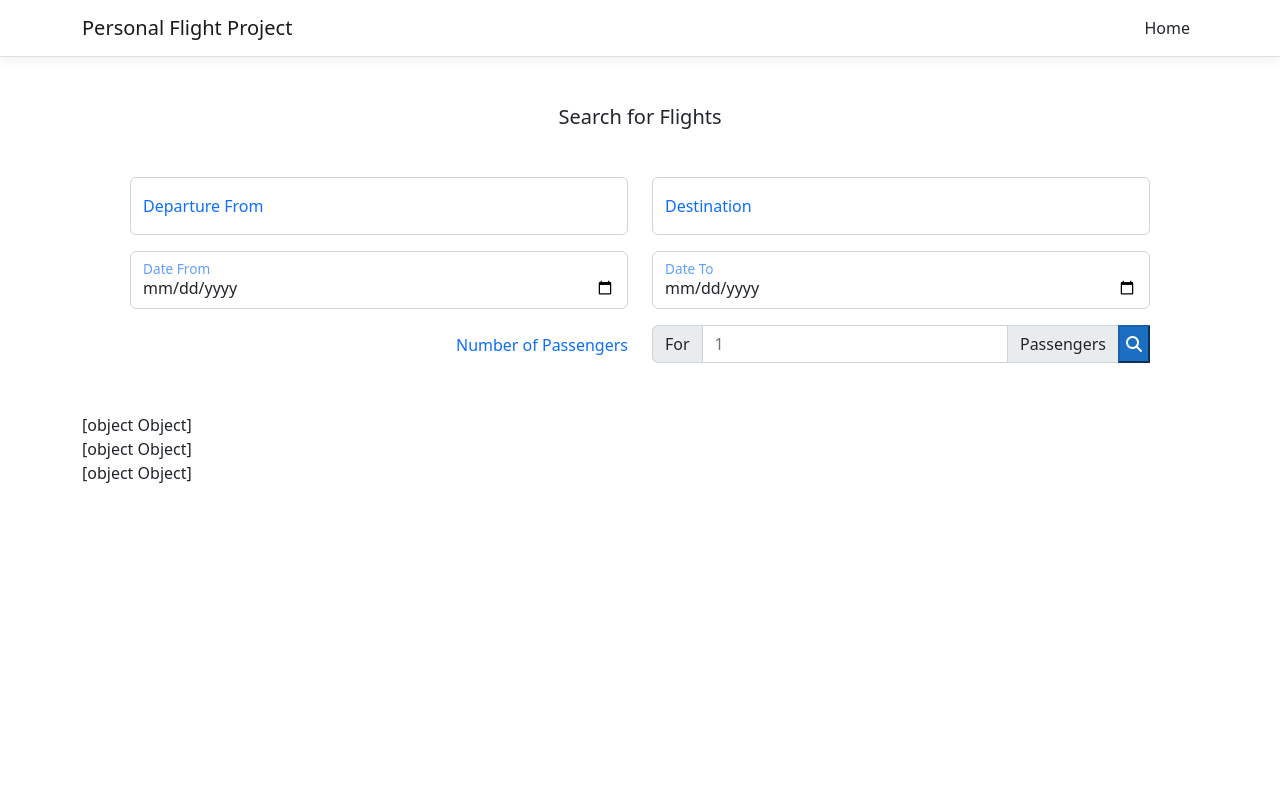
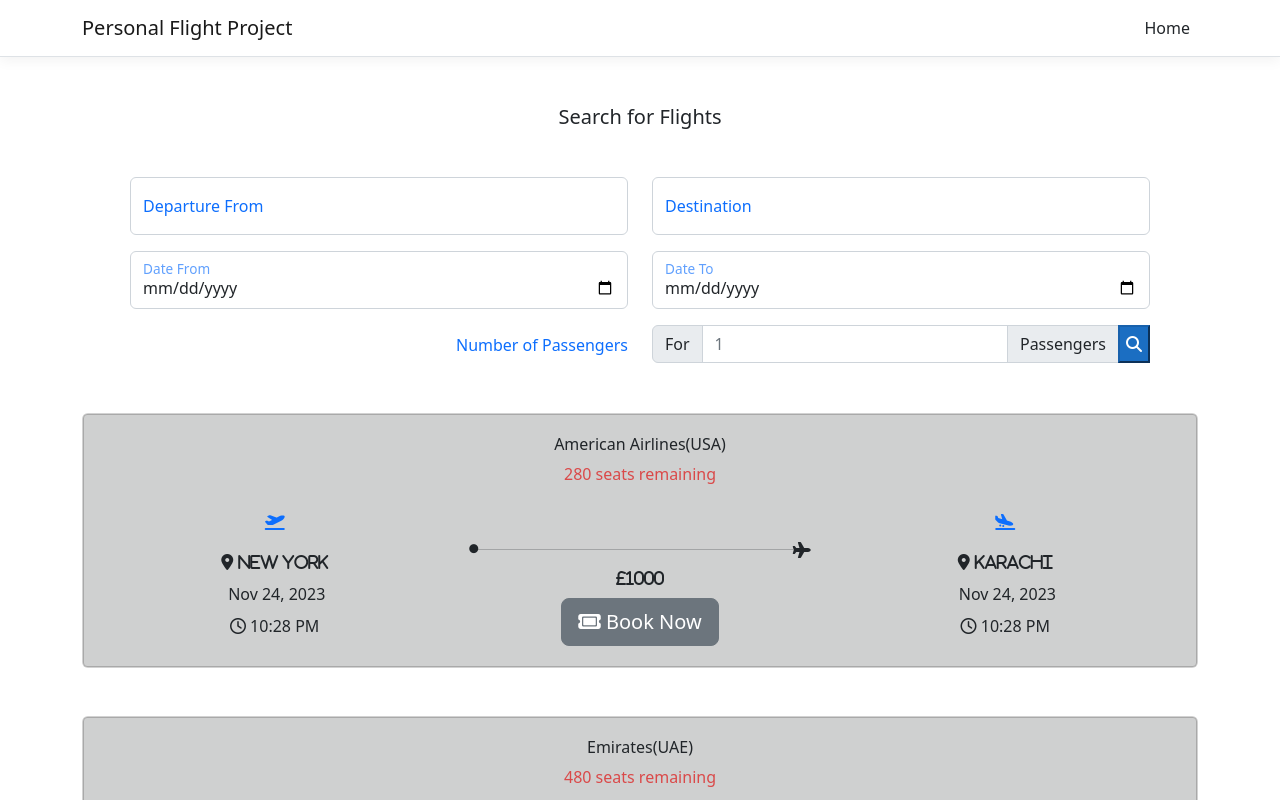
Before and after one commit to NumanM21/FlightProject-Terminated, an Angular app in the folder client/: page / in a window 1280 px wide. Shown: the top 800 px of the page. Built offline with nearby package versions, Linux system fonts and the light colour scheme.

Commit message:
Flight Displays HTML + CSS card created

```diff
--- a/client/src/app/flights-search/flights-search.component.css
+++ b/client/src/app/flights-search/flights-search.component.css
@@ -0,0 +1,34 @@
+.seats-remaining{
+  font-weight: 200;
+  color: rgb(218, 73, 73);
+}
+
+.departure-icon{
+  font-size: 30px;
+}
+
+.text-padding{
+  padding-left: 5px;
+}
+
+.flight-icon{
+  margin-top: 50px;
+  font-size: 9px;
+}
+
+.plane-icon{
+  margin-top: 48px;
+}
+
+.thin-line-hr{
+  display: block;
+  width: 100%;
+  margin-top: 55px;
+}
+
+.card-design{
+  padding: 20px;
+  background-color: rgba(116, 117, 117, 0.342);
+  border: solid 1px darkgrey;
+  border-radius: 4px;
+}
--- a/client/src/app/flights-search/flights-search.component.html
+++ b/client/src/app/flights-search/flights-search.component.html
@@ -6,7 +6,7 @@
   <div class="row">
     <div class="col">
       <div class="form-floating">
-        <input placeholder="Departure from" class="form-control"/>
+        <input placeholder="Departure from" class="form-control" />
         <label class="text-primary form-label">Departure From</label>
       </div>
     </div>
@@ -14,7 +14,7 @@
 
     <div class="col">
       <div class="form-floating">
-        <input placeholder="Destination" class="form-control"/>
+        <input placeholder="Destination" class="form-control" />
         <label class="text-primary form-label">Destination</label>
       </div>
     </div>
@@ -25,7 +25,7 @@
   <div class="row">
     <div class="col">
       <div class="form-floating">
-      <input type="date" placeholder="Date From" class="form-control"/>
+        <input type="date" placeholder="Date From" class="form-control" />
         <label class="text-primary form-label">Date From</label>
       </div>
     </div>
@@ -33,7 +33,7 @@
 
     <div class="col">
       <div class="form-floating">
-      <input type="date" placeholder="Date To" class="form-control"/>
+        <input type="date" placeholder="Date To" class="form-control" />
         <label class="text-primary form-label">Date To</label>
       </div>
     </div>
@@ -43,7 +43,7 @@
 
   <div class="row">
 
-  <div class="col text-end" >
+    <div class="col text-end">
       <label class="form-label text-primary mt-2">Number of Passengers</label>
     </div>
 
@@ -61,11 +61,94 @@
     </div>
 
   </div>
-
 </div>
 
 
 
 
 
-<div *ngFor="let flight of searchResults">{{flight}}</div>
+
+
+<div *ngFor="let flight of searchResults">
+  <!-- Card is type of css styling -->
+  <div class="card text-dark mt-5 text-center">
+    <!-- Can have header, body, foot (3 sections in card) -->
+    <div class="card-body card-design">
+      <!-- Bind flight to template using {{}} -> then access specific airline property of each object  -->
+      <h6 class="card-title">{{flight.airline}}</h6>
+      <div class="card-title seats-remaining">{{flight.numberOfSeatsAvailable}} seats remaining</div>
+
+      <!-- Create a grid div -->
+      <div class="d-grid text-center g-2">
+        <div class="row">
+          <div class="col">
+            <!-- Split the grid into row, then col, then break the col into 4 futher col -->
+
+            <div class="col m-3">
+              <i class="text-primary fas fa-plane-departure depareture-icon"></i>
+            </div>
+
+            <div class="col">
+              <i class="fa-solid fa-location-dot">
+                <span class="text-padding">{{flight.departure.place}}</span>
+              </i>
+            </div>
+
+
+            <div class="col m-2">
+              <i class="fa-regular"></i>
+              {{flight.departure.time | date}}
+            </div>
+
+            <div class="col">
+              <i class="fa-regular fa-clock"></i>
+              {{flight.departure.time | date:'shortTime'}}
+            </div>
+
+          </div>
+          <!-- CSS for plane icon + Book button -->
+          <div class="col">
+            <div style="display:flex;">
+              <i class="fa-solid fa-circle flight-icon"></i>
+              <hr class="thin-line-hr" />
+              <i class="fas fa-plane plane-icon"></i>
+            </div>
+            <!-- TODO: Change colour of book button  -->
+            <i class="fas fa-pound-sign">{{flight.price}}</i>
+            <br />
+            <button class="btn btn-secondary btn-lg mt-2">
+              <i class="fas fa-ticket"></i>
+              Book Now
+            </button>
+          </div>
+          <!-- Arrival -->
+
+          <div class="col">
+
+            <div class="col m-3">
+              <i class="text-primary fas fa-plane-arrival depareture-icon"></i>
+            </div>
+
+            <div class="col">
+              <i class="fa-solid fa-location-dot">
+                <span class="text-padding">{{flight.arrival.place}}</span>
+              </i>
+            </div>
+
+
+            <div class="col m-2">
+              <i class="fa-regular"></i>
+              {{flight.arrival.time | date}}
+            </div>
+
+            <div class="col">
+              <i class="fa-regular fa-clock"></i>
+              {{flight.arrival.time | date:'shortTime'}}
+            </div>
+
+          </div>
+        </div>
+      </div>
+    </div>
+  </div>
+</div>
```
Lines whose indentation alone changed are shown as unchanged.
